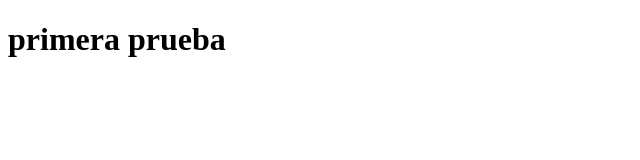
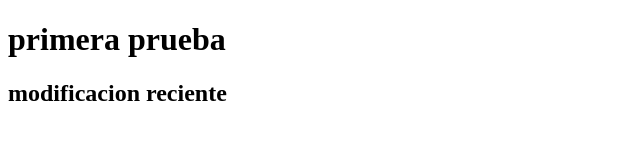
Before and after one commit to JoelR64/ayuda, a plain HTML site: page index.html in a window 1280 px wide. Shown: the whole page, without its empty margins (0-640 px from the left). Drawn offline with Linux system fonts and the light colour scheme.

Commit message:
se modifico el h2

```diff
--- a/index.html
+++ b/index.html
@@ -7,5 +7,7 @@
 </head>
 <body>
     <h1>primera prueba</h1>
+
+    <h2>modificacion reciente</h2>
 </body>
 </html>
```
